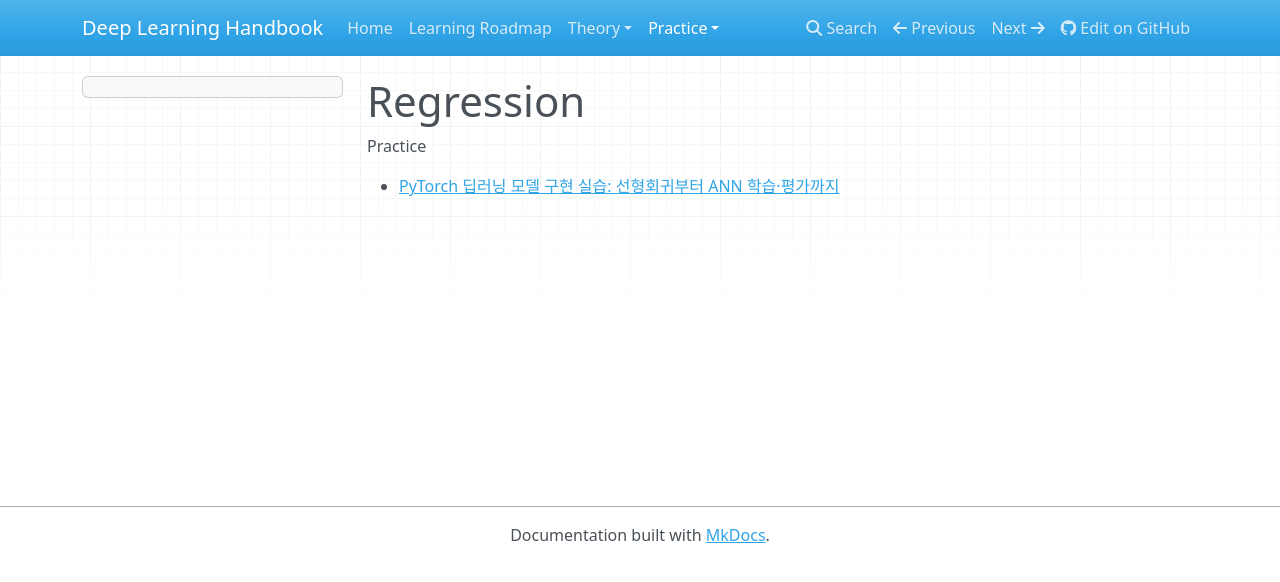
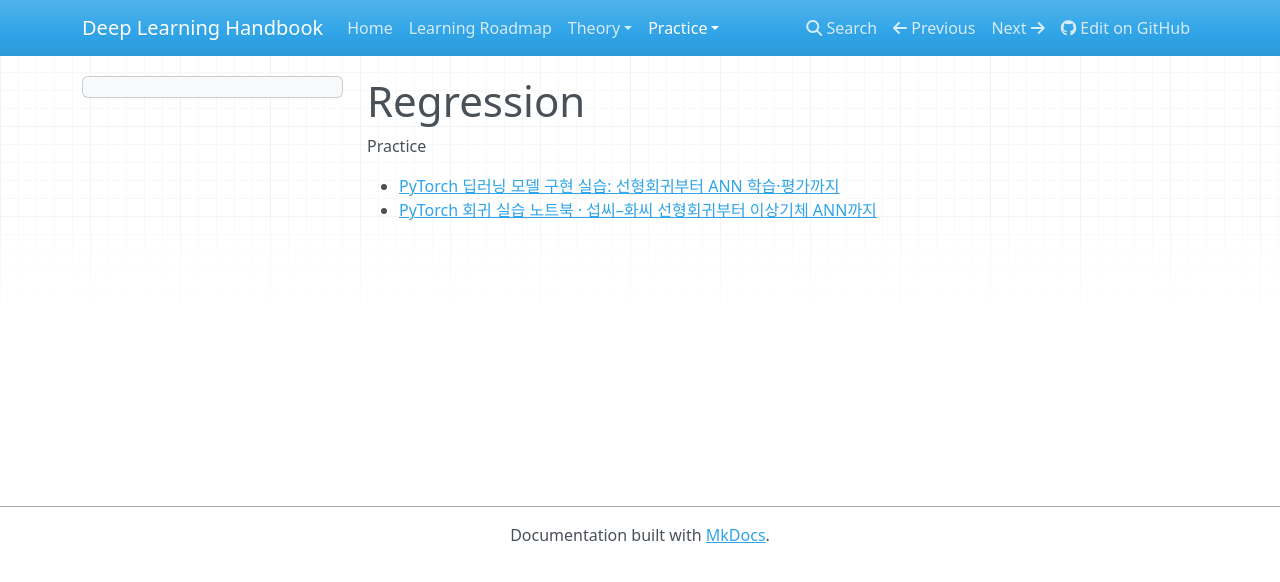
Before and after one commit to minwoo02/deep-learning-handbook, an MkDocs documentation site: the page built from docs/practice/regression/index.md, in a window 1280 px wide. Shown: the top 582 px of the page. Built offline with MkDocs 1.6.1, drawn with Linux system fonts in a browser that asks for light colours; nearby versions of some CDN libraries.

Commit message:
Add link to PyTorch regression notebook

```diff
--- a/docs/practice/regression/index.md
+++ b/docs/practice/regression/index.md
@@ -3,3 +3,4 @@
 Practice
 
 - [PyTorch 딥러닝 모델 구현 실습: 선형회귀부터 ANN 학습·평가까지](linear-to-ann-regression.md)
+- [PyTorch 회귀 실습 노트북 · 섭씨–화씨 선형회귀부터 이상기체 ANN까지](https://gist.github.com/minwoo02/cbed0837cf7f7d77f172584475788ad4)
```
